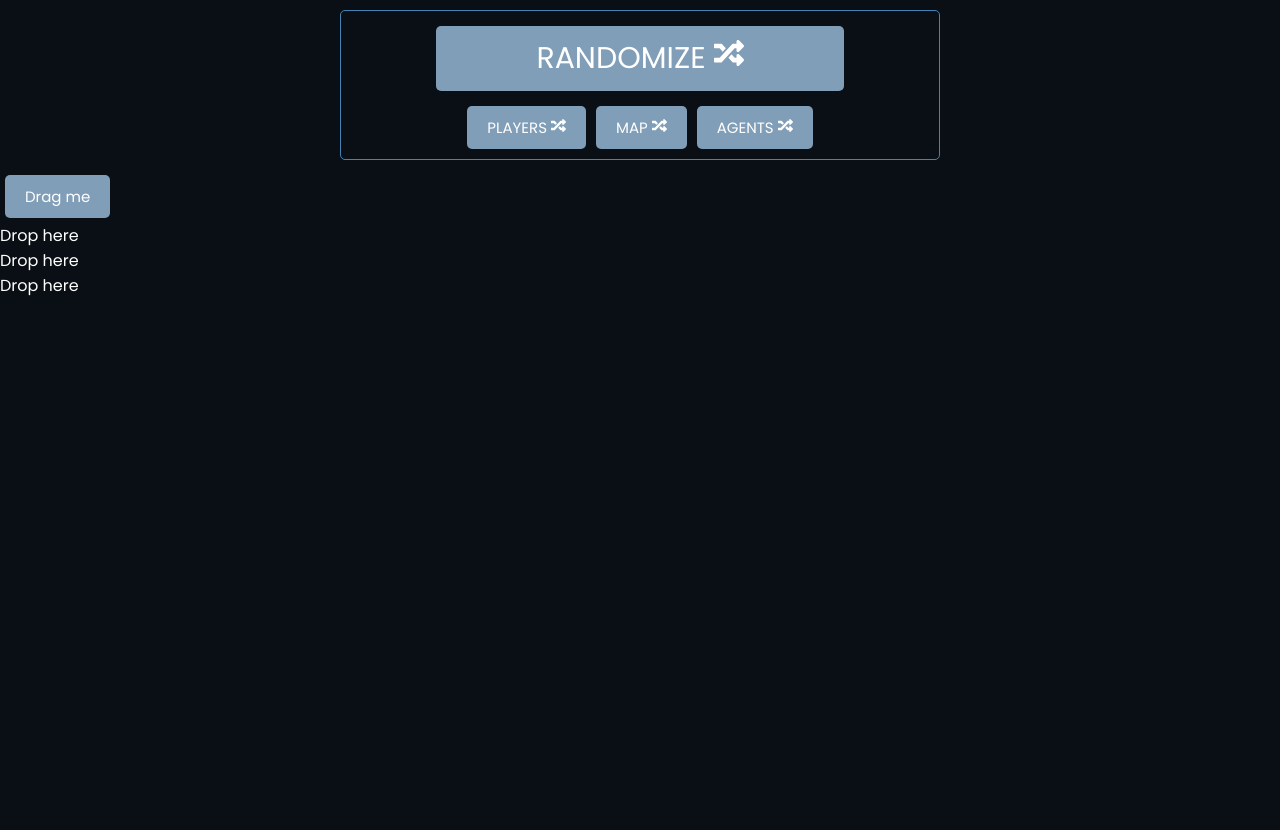
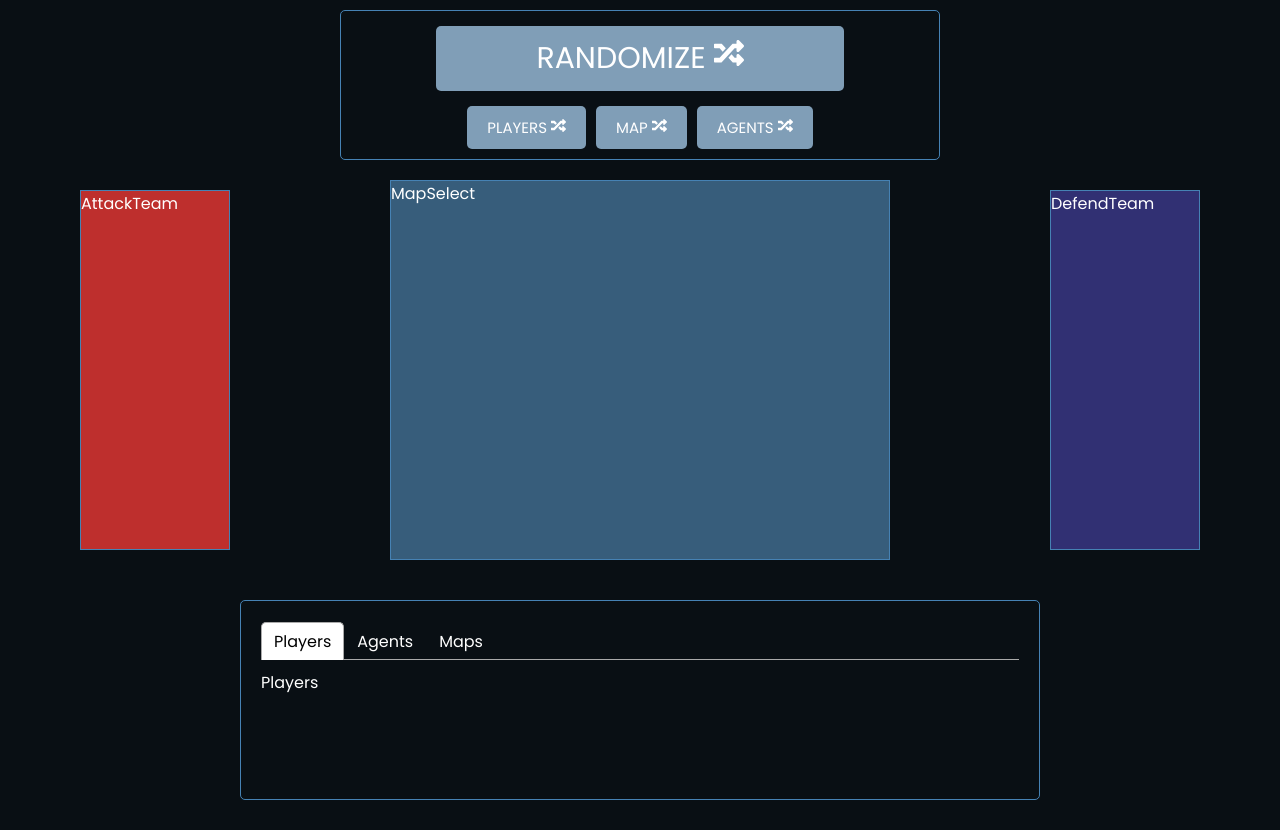
Before and after one commit to chanseokl/valorant-customs-randomizer, a React (Create React App) app: page / in a window 1280 px wide. Before the commit the page ends 800 px from the top, so only its background shows below. Built offline with nearby package versions, Linux system fonts and the light colour scheme.

Commit message:
Made bare min skeleton of site

```diff
--- a/package.json
+++ b/package.json
@@ -15,6 +15,7 @@
     "react-dom": "^18.2.0",
     "react-icons": "^4.9.0",
     "react-scripts": "5.0.1",
+    "react-tabs": "^6.0.1",
     "web-vitals": "^2.1.4"
   },
   "scripts": {
--- a/src/App.js
+++ b/src/App.js
@@ -1,12 +1,14 @@
 import './App.css';
+import MainSelection from './components/MainSelection';
 import RandomizeButtons from './components/RandomizeButtons';
-import DragNDropTest from './dndkit_test/DragNDropTest';
+import SubSelection from './components/SubSelection';
 
 function App() {
   return (
     <div>
       <RandomizeButtons />
-      <DragNDropTest />
+      <MainSelection />
+      <SubSelection />
     </div>
   );
 }
--- a/src/components/AttackTeam.js
+++ b/src/components/AttackTeam.js
@@ -0,0 +1,9 @@
+import React from 'react'
+
+const AttackTeam = () => {
+  return (
+    <div className='main__team main__team--attack'>AttackTeam</div>
+  )
+}
+
+export default AttackTeam
--- a/src/components/DefendTeam.js
+++ b/src/components/DefendTeam.js
@@ -0,0 +1,9 @@
+import React from 'react'
+
+const DefendTeam = () => {
+  return (
+    <div className='main__team main__team--defend'>DefendTeam</div>
+  )
+}
+
+export default DefendTeam
--- a/src/components/MainSelection.js
+++ b/src/components/MainSelection.js
@@ -5,8 +5,10 @@ import MapSelect from './MapSelect';
 
 const MainSelection = () => {
   return (
-    <div>
-
+    <div className='main'>
+      <AttackTeam />
+      <MapSelect />
+      <DefendTeam />
     </div>
   )
 }
--- a/src/components/MapSelect.js
+++ b/src/components/MapSelect.js
@@ -0,0 +1,9 @@
+import React from 'react'
+
+const MapSelect = () => {
+  return (
+    <div className='main__map'>MapSelect</div>
+  )
+}
+
+export default MapSelect
--- a/src/components/RandomizeButtons.js
+++ b/src/components/RandomizeButtons.js
@@ -3,11 +3,11 @@ import { FaRandom } from 'react-icons/fa'
 
 const RandomizeButtons = () => {
   return (
-    <div className='randomize-buttons'>
+    <div className='randomizers'>
       <div>
         <button className='btn btn-randomize'>RANDOMIZE <FaRandom /> </button>
       </div>
-      <div className='smaller-randomize-buttons'>
+      <div className='randomizers__buttons'>
         <button className='btn'>PLAYERS <FaRandom /> </button>
         <button className='btn'>MAP <FaRandom /> </button>
         <button className='btn'>AGENTS <FaRandom /> </button>
--- /dev/null
+++ b/src/components/SubSelection.js
@@ -0,0 +1,29 @@
+import React from 'react'
+import { Tab, Tabs, TabList, TabPanel } from 'react-tabs';
+import 'react-tabs/style/react-tabs.css';
+
+const SubSelection = () => {
+  return (
+    <div className="container">
+      <Tabs>
+        <TabList>
+          <Tab>Players</Tab>
+          <Tab>Agents</Tab>
+          <Tab>Maps</Tab>
+        </TabList>
+
+        <TabPanel>
+          Players
+        </TabPanel>
+        <TabPanel>
+          Agents
+        </TabPanel>
+        <TabPanel>
+          Maps
+        </TabPanel>
+      </Tabs>
+    </div>
+  )
+}
+
+export default SubSelection
--- a/src/index.css
+++ b/src/index.css
@@ -22,10 +22,10 @@ body {
 }
 
 .container {
-  max-width: 500px;
+  max-width: 800px;
   margin: 30px auto;
   overflow: auto;
-  min-height: 300px;
+  min-height: 200px;
   border: 1px solid steelblue;
   padding: 20px;
   border-radius: 5px;
@@ -38,7 +38,46 @@ body {
   margin-bottom: 20px;
 }
 
-.randomize-buttons {
+.main {
+  display: flex;
+  flex-direction: row;
+  justify-content: center;
+  min-height: 400px;
+}
+
+.main__team {
+  display: flex;
+  flex-direction: column;
+  min-width: 150px;
+  border: 1px solid steelblue;
+  margin: 20px auto;
+}
+
+/* #ef5250 for attack players */
+.main__team--attack {
+  background-color: #be2f2d;
+}
+
+/* #669fdb for defend players */
+.main__team--defend {
+  background-color: #313073;
+}
+
+.main__map {
+  display: flex;
+  flex-direction: column;
+  min-width: 500px;
+  min-height: 300px;
+  border: 1px solid steelblue;
+  margin: 10px auto;
+  background-color: #375d7b;
+}
+
+.sub-selection {
+
+}
+
+.randomizers {
   max-width: 600px;
   margin: 10px auto;
   border: 1px solid steelblue;
@@ -49,11 +88,11 @@ body {
   align-items: center;
 }
 
-.smaller-randomize-buttons {
-  display: flex;
-  flex-direction: row;
-  justify-content: space-around;
-}
+  .randomizers__buttons {
+    display: flex;
+    flex-direction: row;
+    justify-content: space-around;
+  }
 
 .btn {
   display: inline-block;
@@ -89,6 +128,11 @@ body {
   font-size: 30px;
   margin: 10px;
 }
+
+
+
+
+
 
 .task {
   background: #f4f4f4;
```
Also changed, not shown: 1 other file (tests, documents, lock files or other folders).
